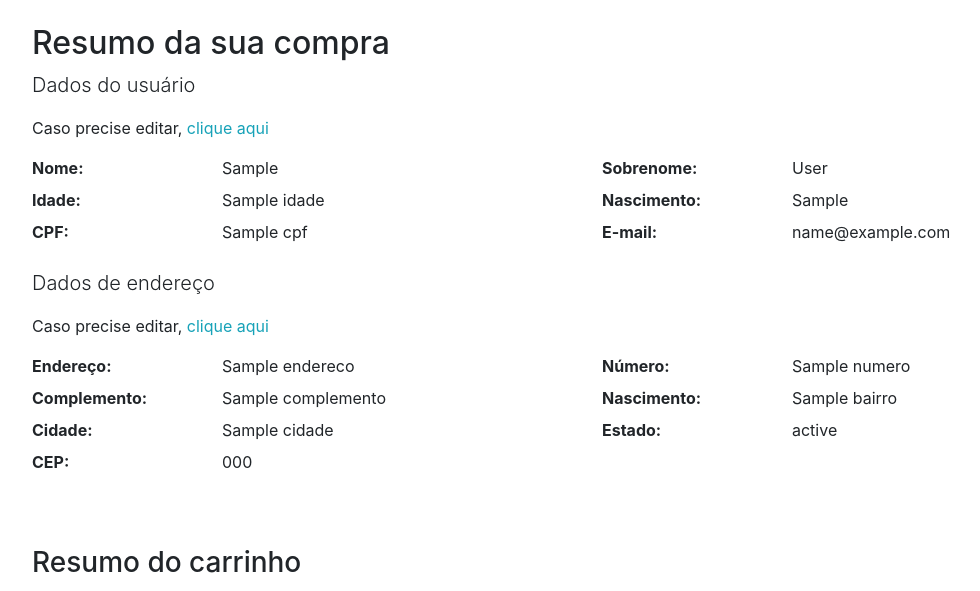
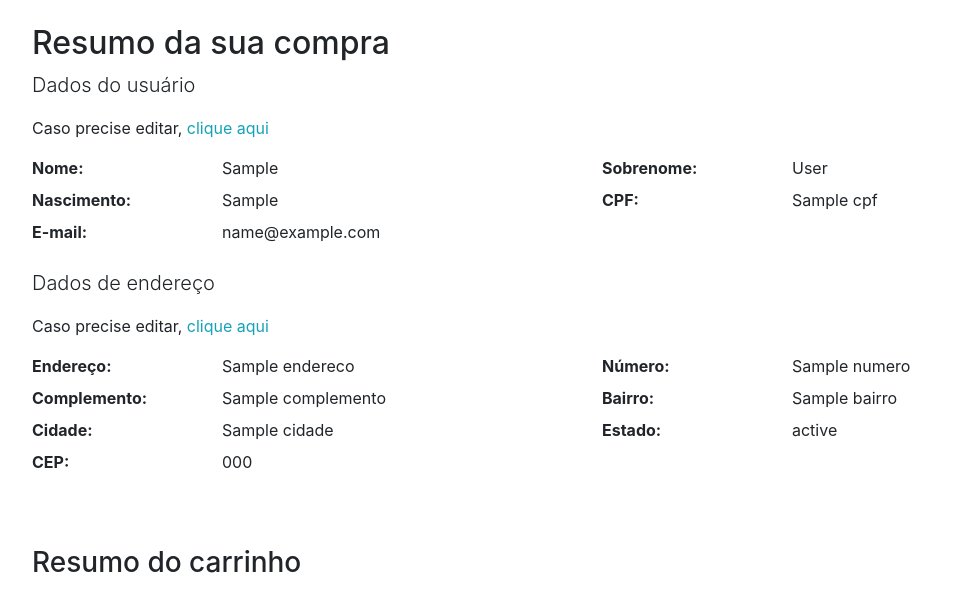
Before and after one commit to glazari1/ProjectEcommerce, a Django app: template produto/templates/produto/resumodacompra.html in a window 1280 px wide. Shown: the part 56-647 px from the top of the page, without its empty margins (53-1033 px from the left). Run offline with Django 3.2, Linux system fonts and the light colour scheme; the template is opened without the code that fills it: most values are stand-ins (such as "Sample title", 1, 10 or a date in 2020); grey boxes marked "Sample" are stand-in pictures; some libraries are stand-ins or nearby versions.

Commit message:
purchase summary

```diff
--- a/perfil/apps.py
+++ b/perfil/apps.py
@@ -2,5 +2,5 @@ from django.apps import AppConfig
 
 
 class PerfilConfig(AppConfig):
-    default_auto_field = 'django.db.models.BigAutoField'
+    # default_auto_field = 'django.db.models.BigAutoField'
     name = 'perfil'
--- a/perfil/forms.py
+++ b/perfil/forms.py
@@ -39,7 +39,7 @@ class UserForm(forms.ModelForm):
         )
 
     def clean(self, *args, **kwargs):
-        # data = self.data
+        data = self.data
         cleaned = self.cleaned_data
         validation_error_msgs = {}
 
--- a/perfil/views.py
+++ b/perfil/views.py
@@ -54,6 +54,12 @@ class BasePerfil(View):
 class Criar(BasePerfil):
     def post(self, *args, **kwargs):
         if not self.userform.is_valid() or not self.perfilform.is_valid():
+            messages.error(
+                self.request,
+                'Há erros no formulário de cadastro. Verifique se todos os \
+                 campos foram preenchidos corretamente.'
+            )
+
             return self.renderizar
 
         username = self.userform.cleaned_data.get('username')
--- a/produto/templates/produto/resumodacompra.html
+++ b/produto/templates/produto/resumodacompra.html
@@ -14,16 +14,19 @@
     <dl class="row">
       <dt class="col-lg-2">Nome:</dt>
       <dd class="col-lg-4">{{ usuario.first_name }}</dd>
+
       <dt class="col-lg-2">Sobrenome:</dt>
       <dd class="col-lg-4">{{ usuario.last_name }}</dd>
 
-      <dt class="col-lg-2">Idade:</dt>
-      <dd class="col-lg-4">{{ usuario.perfil.idade }}</dd>
+      {% comment %} <dt class="col-lg-2">Idade:</dt>
+      <dd class="col-lg-4">{{ usuario.perfil.idade }}</dd> {% endcomment %}
+
       <dt class="col-lg-2">Nascimento:</dt>
       <dd class="col-lg-4">{{ usuario.perfil.data_nascimento }}</dd>
 
       <dt class="col-lg-2">CPF:</dt>
       <dd class="col-lg-4">{{ usuario.perfil.cpf }}</dd>
+
       <dt class="col-lg-2">E-mail:</dt>
       <dd class="col-lg-4">{{ usuario.email }}</dd>
     </dl>
@@ -33,16 +36,19 @@
     <dl class="row">
       <dt class="col-lg-2">Endereço:</dt>
       <dd class="col-lg-4">{{ usuario.perfil.endereco }}</dd>
+
       <dt class="col-lg-2">Número:</dt>
       <dd class="col-lg-4">{{ usuario.perfil.numero }}</dd>
 
       <dt class="col-lg-2">Complemento:</dt>
       <dd class="col-lg-4">{{ usuario.perfil.complemento }}</dd>
-      <dt class="col-lg-2">Nascimento:</dt>
+
+      <dt class="col-lg-2">Bairro:</dt>
       <dd class="col-lg-4">{{ usuario.perfil.bairro }}</dd>
 
       <dt class="col-lg-2">Cidade:</dt>
       <dd class="col-lg-4">{{ usuario.perfil.cidade }}</dd>
+
       <dt class="col-lg-2">Estado:</dt>
       <dd class="col-lg-4">{{ usuario.perfil.estado }}</dd>
 
@@ -52,17 +58,14 @@
   </div>
 </div>
 
-
-
 <div class="row mt-3">
   <div class="col">
     <h3>Resumo do carrinho</h3>
     <p class="lead">Os produtos, quantidades e preços que você escolheu.</p>
-
     {% include 'parciais/_carrinho.html' %}
   </div>
+</div>
 
-</div>
 <div class="row mt-3">
   <div class="col">
     <p class="lead text-center"><span class="font-weight-bold">Total do carrinho:</span>
@@ -78,5 +81,4 @@
   </div>
 </div>
 
-
 {% endblock %}
```
Also changed, not shown: produto/views.py (+6 -6 lines).
